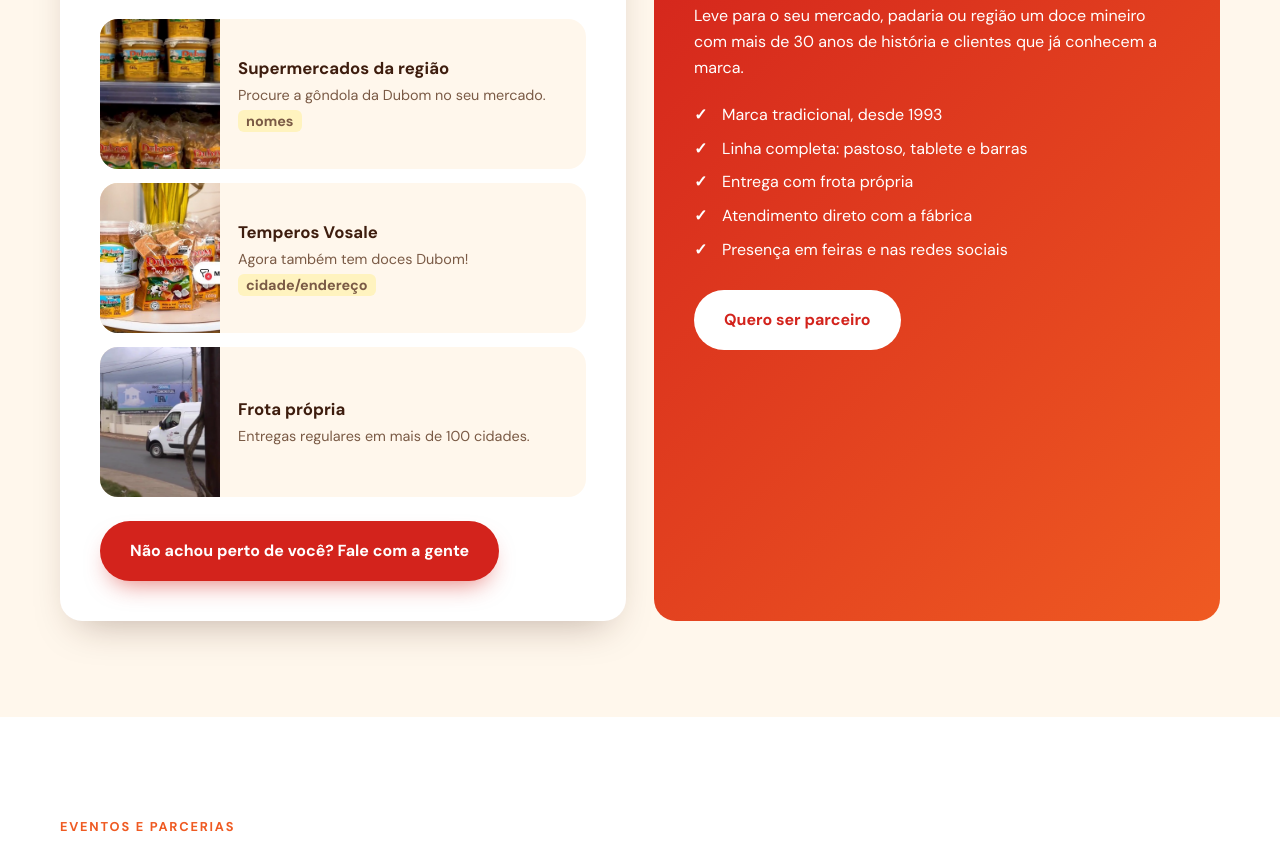
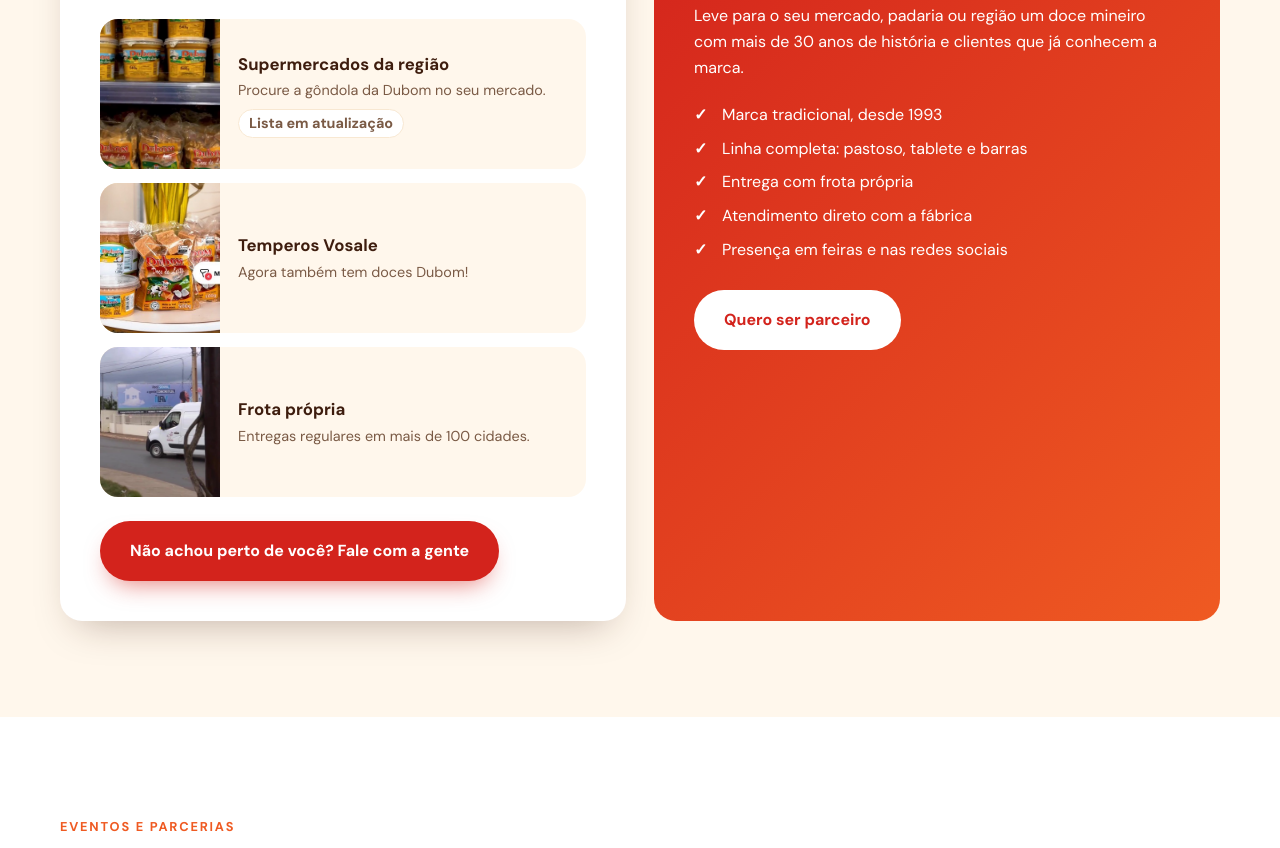
Before and after one commit to direitolucasmacedo-ship-it/Meuprojeto, a plain HTML site: page index.html in a window 1280 px wide. Shown: the part 5533-6381 px from the top of the page. Drawn offline with Linux system fonts and the light colour scheme.

Commit message:
Pontos de venda: lista de supermercados em atualização
Co-Authored-By: Claude Opus 5.5 <noreply@anthropic.com>
Claude-Session: https://claude.ai/code/session_01RJSDTidDfbjhVA65N1tnVe

```diff
--- a/index.html
+++ b/index.html
@@ -168,7 +168,7 @@ header{position:sticky;top:0;z-index:50;background:rgba(255,247,236,.92);backdro
 .shelf img{height:150px}
 .shelf b{display:block;color:var(--brown);font-size:1.05rem}
 .shelf span{font-size:.9rem;color:var(--muted)}
-.todo{background:#FFF3BF;color:#6B5200;font-size:.75rem;padding:2px 8px;border-radius:6px;font-weight:700;white-space:nowrap}
+.soon{display:inline-block;margin-top:6px;background:#fff;border:1px solid var(--cream-2);color:var(--orange);font-size:.75rem;padding:2px 10px;border-radius:999px;font-weight:700;white-space:nowrap}
 
 /* Eventos */
 .events{background:#fff}
@@ -435,8 +435,8 @@ footer{padding:56px 0 36px;color:var(--muted);font-size:.92rem}
       <div class="panel panel-a reveal">
         <h3>Pontos de venda</h3>
         <p>Alguns lugares onde você encontra os nossos doces:</p>
-        <div class="shelf"><img class="photo" src="assets/fotos/hd-gondola.jpg" alt="Doces Dubom na gôndola do supermercado"><div><b>Supermercados da região</b><span>Procure a gôndola da Dubom no seu mercado. <span class="todo">nomes</span></span></div></div>
-        <div class="shelf"><img class="photo" src="assets/fotos/produtos-mesa.jpg" alt="Doces Dubom expostos em loja parceira"><div><b>Temperos Vosale</b><span>Agora também tem doces Dubom! <span class="todo">cidade/endereço</span></span></div></div>
+        <div class="shelf"><img class="photo" src="assets/fotos/hd-gondola.jpg" alt="Doces Dubom na gôndola do supermercado"><div><b>Supermercados da região</b><span>Procure a gôndola da Dubom no seu mercado. <span class="soon">Lista em atualização</span></span></div></div>
+        <div class="shelf"><img class="photo" src="assets/fotos/produtos-mesa.jpg" alt="Doces Dubom expostos em loja parceira"><div><b>Temperos Vosale</b><span>Agora também tem doces Dubom!</span></div></div>
         <div class="shelf"><img class="photo" src="assets/fotos/hd-van.jpg" alt="Van de entregas da Dubom"><div><b>Frota própria</b><span>Entregas regulares em mais de 100 cidades.</span></div></div>
         <a href="#contato" class="btn btn-primary" style="margin-top:10px">Não achou perto de você? Fale com a gente</a>
       </div>
```
